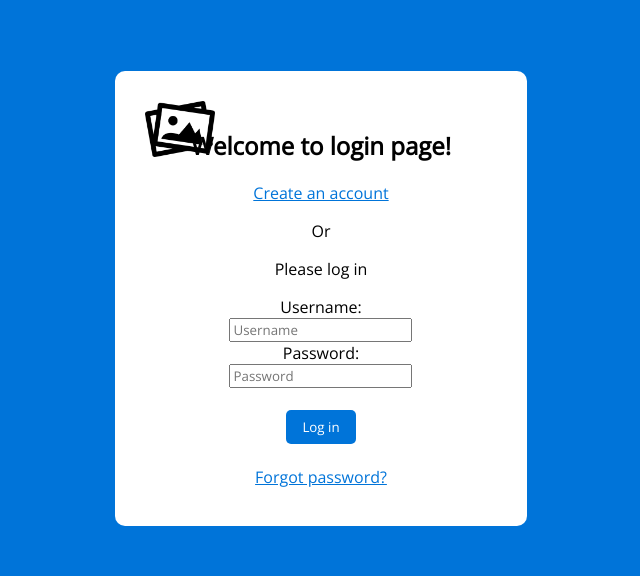
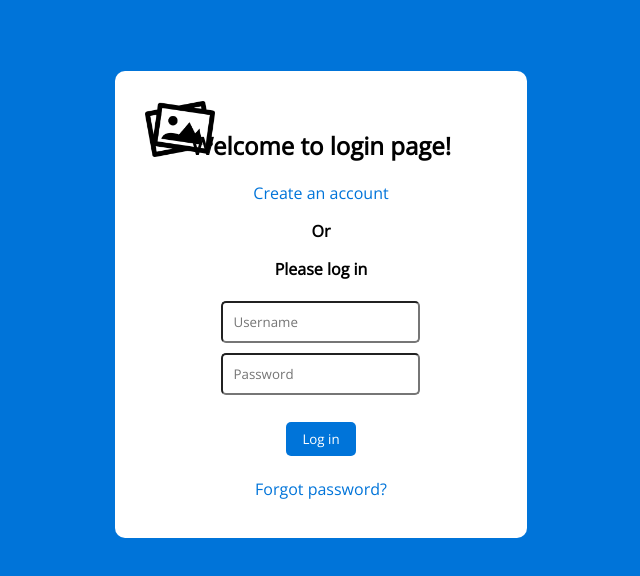
Before and after one commit to matbcvo/wad20-hw1, a plain HTML site: page login.html in a window 1280 px wide. Shown: the whole page, without its empty margins (319-959 px from the left). Drawn offline with nearby package versions, Linux system fonts and the light colour scheme.

Commit message:
Removed labels and changed input styles

```diff
--- a/css/login.css
+++ b/css/login.css
@@ -29,24 +29,36 @@ body {
     padding-bottom: 3%;
     padding-top: 3%;
 }
-
+div p{
+    font-weight: bold;
+}
 img{
     position: absolute;
     top: 30px;
     left:30px;
     width: 70px;}
-a{
-    color:#0074D9;
-    padding: 5%;
-    text-decoration: underline;
-}
-a:hover{
-    color:red;
+
+input{
+    margin: 5px;
+    padding: 10px;
+    border-radius: 5px;
+
 }
 input[type=submit]{
+    margin: 0px;
     padding: 8px 16px;
     background-color:#0074D9;
     color:white;
     border:none;
     border-radius: 5px;
 }
+
+
+a{
+    color:#0074D9;
+    padding: 5%;
+    text-decoration: none;
+}
+a:hover{
+    color:red;
+}
--- a/login.html
+++ b/login.html
@@ -21,9 +21,9 @@
                 <p>Or</p>
                 <p>Please log in</p>
                 <form action="index.html">
-                    <label for="username">Username:</label><br />
+
                     <input type="text" id="username" placeholder="Username"><br />
-                    <label for="password">Password:</label><br />
+
                     <input type="password" id="password" placeholder="Password"><br /><br />
                     <input type="submit" value="Log in">
                 </form>
```
